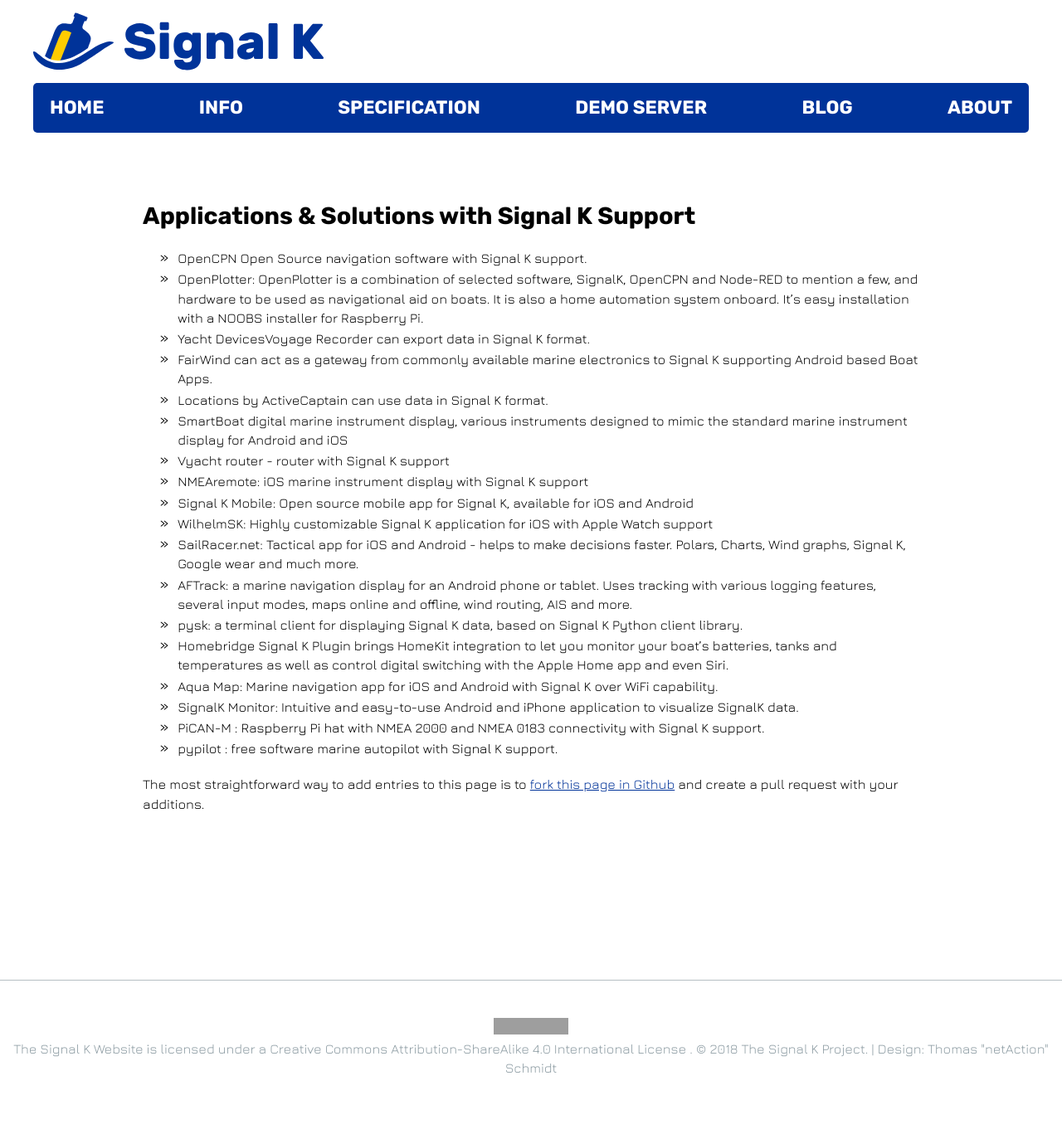
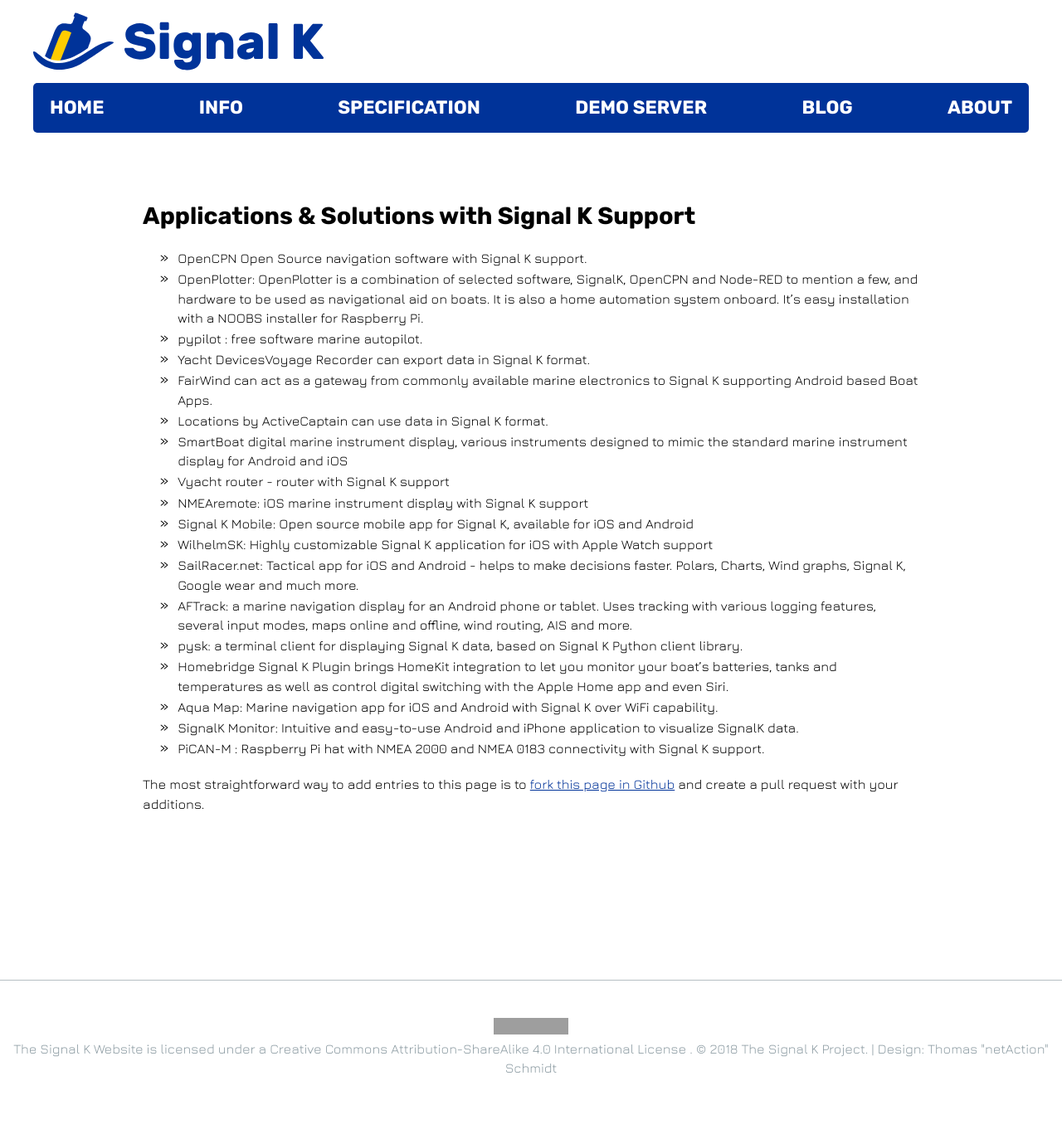
Before and after one commit to SignalK/signalk.github.io, a Jekyll site: the page built from solutions.md, in a window 1280 px wide. Shown: the whole page at 83% size. Built offline with Jekyll 4.4.1, drawn with Linux system fonts in a browser that asks for light colours; nearby versions of some CDN libraries; some of the changed lines change nothing that is shown; grey boxes are pictures that could not be loaded.

Commit message:
move pypilot higher on list as suggested and remove redundant text

```diff
--- a/solutions.md
+++ b/solutions.md
@@ -8,6 +8,7 @@
 
 - [OpenCPN](https://opencpn.org/) Open Source navigation software with Signal K support.
 - [OpenPlotter](https://openmarine.net/openplotter): OpenPlotter is a combination of selected software, SignalK, OpenCPN and Node-RED to mention a few, and hardware to be used as navigational aid on boats. It is also a home automation system onboard. It's easy installation with a NOOBS installer for Raspberry Pi.
+- [pypilot](http://pypilot.org/) : free software marine autopilot.
 - [Yacht Devices](http://www.yachtd.com) [Voyage Recorder](http://www.yachtd.com/products/recorder.html) can export
   data in Signal K format.
 - [FairWind](http://fairwind.uniparthenope.it) can act as a gateway from commonly available marine electronics to
@@ -25,7 +26,7 @@
 - [Aqua Map](http://www.globalaquamaps.com): Marine navigation app for iOS and Android with Signal K over WiFi capability.
 - [SignalK Monitor](https://www.youtube.com/watch?v=X8VbkD8WYV8): Intuitive and easy-to-use [Android](https://play.google.com/store/apps/details?id=com.belmille.signalkflutter) and [iPhone](https://apps.apple.com/fi/app/signalk-monitor/id1534189860) application to visualize SignalK data.
 - [PiCAN-M](http://skpang.co.uk/catalog/picanm-with-nmea-0183-and-nmea-2000-connection-3a-smps-p-1599.html) : Raspberry Pi hat with NMEA 2000 and NMEA 0183 connectivity with Signal K support.
-- [pypilot](http://pypilot.org/) : free software marine autopilot with Signal K support.
+
 
 
 The most straightforward way to add entries to this page is to
```
